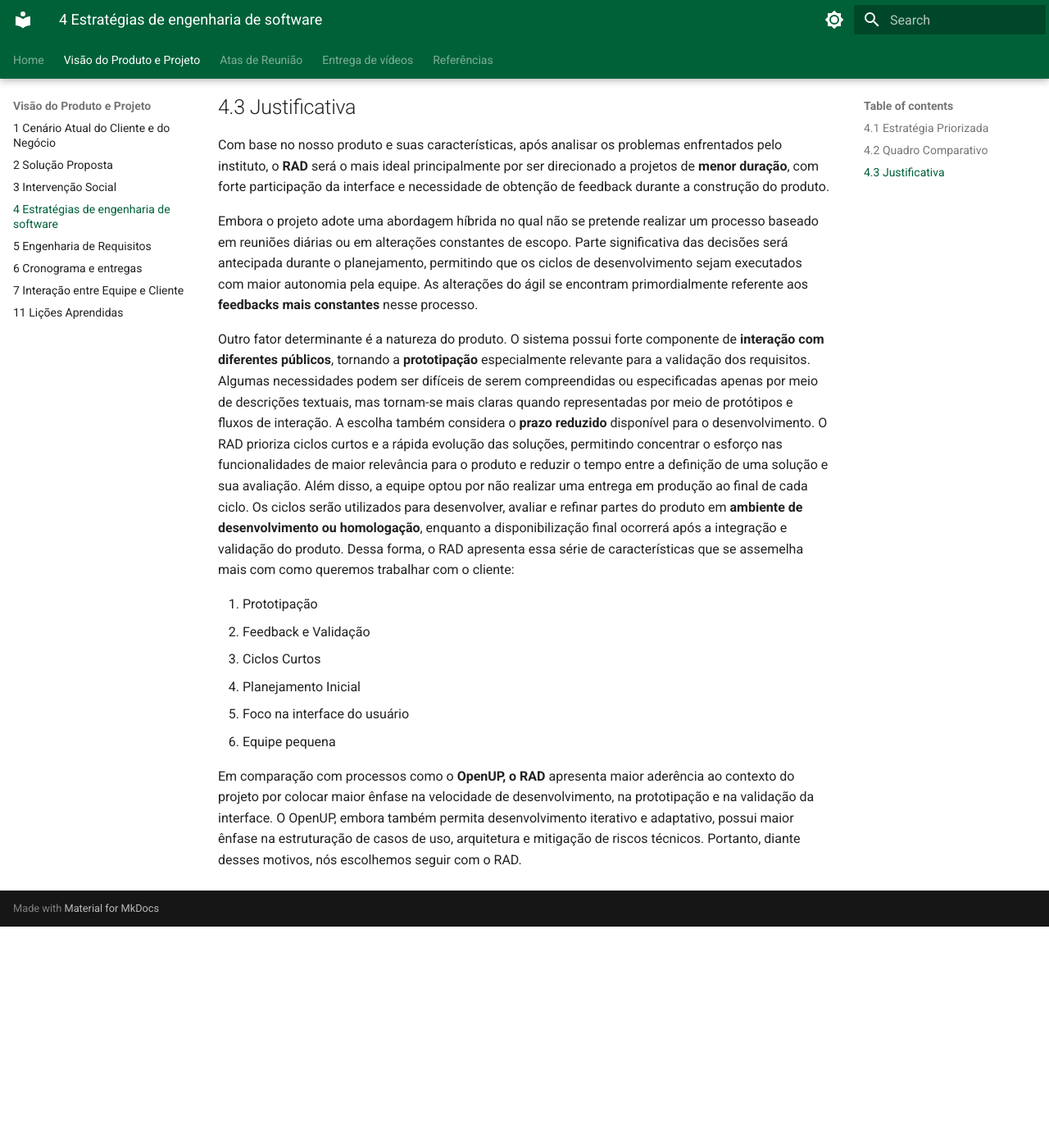
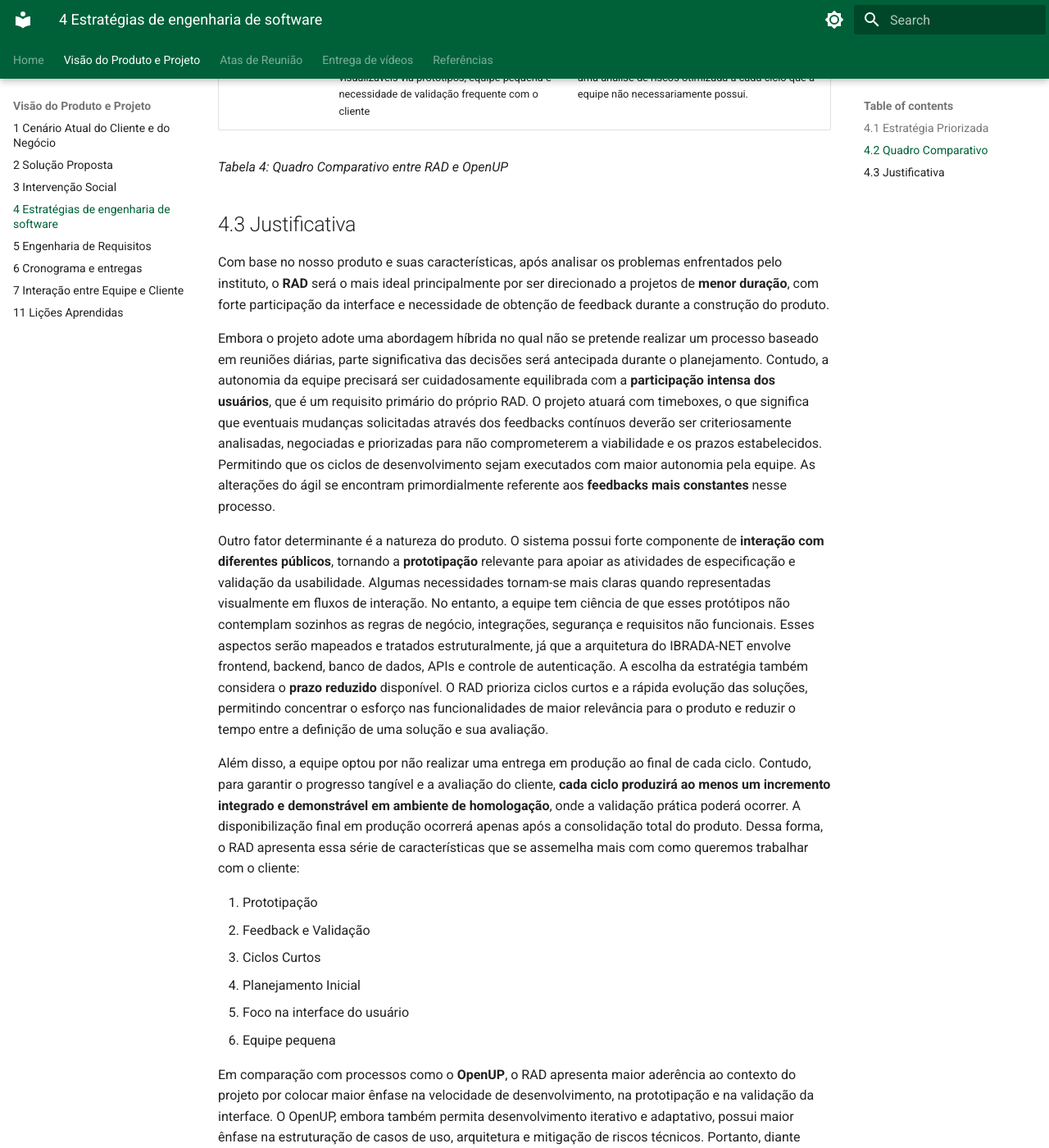
Before and after one commit to mdsreq-fga-unb/REQ-2026.2-T01-IBRADA-NET, an MkDocs documentation site: the page built from docs/documento-visao/4_estrategias.md, in a window 1280 px wide and 1400 px high, scrolled down 2169 px. Shown: the whole window at 82% size. Built offline with MkDocs 1.6.1 and Material for MkDocs 9.7.7, drawn with Linux system fonts in a browser that asks for light colours; before the commit the page ends 3299 px from its top, so only the background shows below that; some of the changed text lies outside the part shown.

```diff
--- a/docs/documento-visao/4_estrategias.md
+++ b/docs/documento-visao/4_estrategias.md
@@ -17,15 +17,15 @@ O quadro a seguir apresenta uma comparação entre o RAD e o OpenUP, ambos são
 |-|-|-|
 |Abordagem geral|Altamente adaptativa e informal, com foco extremo em velocidade de entrega e interface. |Híbrida e estruturada, equilibrando agilidade com governança e validação arquitetural. |
 |Eixo central do processo|Velocidade de entrega,prazos fixos inegociáveis e iteração rápida de interfaces visuais e usuários. |Orientado a Casos de Uso e centrado em uma arquitetura robusta. |
-|Estrutura de fases|Quatro fases: Planejamento de requisitos, design do usuário, construção e cutover (implementação final)|Dividido em 4 macro-fases preditivas: Concepção, Elaboração, Construção e Transição. |
-|Gestão de riscos|Reativa. Os riscos são tratados por meio do feedback contínuo do cliente sobre o produto em evolução.|Proativa. Riscos técnicos e de negócio são mapeados e atacados antecipadamente.|
+|Estrutura de fases|Quatro fases: Planejamento de requisitos, design do usuário, construção e cutover (implementação final)|Estruturado em 4 fases: Concepção, Elaboração, Construção e Transição, mantendo o desenvolvimento iterativo e incremental dentro delas. |
+|Gestão de riscos|Feita majoritariamente pelo feedback contínuo, mas a equipe ainda precisa analisar e mapear os riscos antecipadamente para evitar gargalos.|Proativa. Riscos técnicos e de negócio são mapeados e atacados antecipadamente.|
 |Elicitação de requisitos|Feita em oficinas dinâmicas e validada diretamente através da interação com o software.|Baseada em Casos de Uso estruturados, cenários e mapeamento de requisitos não-funcionais. |
-|Papel da prototipagem|Central. O protótipo frequentemente evolui até se tornar o próprio sistema final, servindo como especificação e validação dos requisitos |Focado em mitigação técnica. Usa-se a "arquitetura executável" para validar integrações, não apenas a interface. |
+|Papel da prototipagem|Central. O protótipo frequentemente evolui até se tornar o próprio sistema final. Estimula a validação contínua dos requisitos, reduz o tempo total de entrega nas timeboxes e promove a mitigação de riscos através do feedback dos protótipos. |Focado em mitigação técnica. Usa-se a "arquitetura executável" para validar integrações, não apenas a interface. |
 |Participação do usuário/cliente|Contínua, ativa e indispensável, especialmente na fase de design do usuário. Sem o cliente testando ativamente, o modelo falha. Ciclos curtos de prototipagem-revisão-refinamento.|Importante no início, fim e revisões de iteração, mas o time técnico tem mais autonomia durante a Construção. |
 |Documentação|Tende a ser semelhante ao OpenUP, porém, menos formal. mantém a documentação de requisitos, protótipos e validações como medida de rastreabilidade|Enxuta, pragmática, mas presente. Mantém artefatos essenciais para garantir o entendimento e a rastreabilidade. |
 |Organização dos requisitos|Listas de funcionalidades (features) flexíveis focadas no fluxo da interface do usuário. |Modelos de Casos de Uso, priorizados pelo valor de negócio e pelo risco técnico associado. |
-|Flexibilidade para mudanças|Altíssima do início ao fim. Escopo é constantemente  alterado com base em feedbacks imediatos dos stakeholders.|Alta durante as iterações, porém mudanças arquiteturais profundas são desencorajadas após a fase de Elaboração. |
-|Escala e complexidade adequadas|Projetos pequenos, de curta duração, baixa complexidade de backend e alto foco em UI/UX. |Projetos de pequeno a médio porte que exigem conexões de banco de dados, integrações e regras de negócio complexas.|
+|Flexibilidade para mudanças|Alta do início ao fim. Mudanças ocorrem baseadas nos feedbacks, mas precisam ser devidamente analisadas, negociadas e priorizadas para preservar o prazo das timeboxes e a viabilidade do projeto. |Alta durante as iterações, porém mudanças arquiteturais profundas são desencorajadas após a fase de Elaboração. |
+|Escala e complexidade adequadas|Projetos de curta duração com alto foco em UI/UX e necessidade de validação contínua, mesmo lidando com arquiteturas que exijam integrações. |Projetos de pequeno a médio porte que exigem conexões de banco de dados, integrações e regras de negócio complexas.|
 |Limitações principais|Menor adequação para sistemas complexos ou de missão crítica; risco de foco excessivo em interfaces; dependência de comprometimento intenso dos usuários finais; dificuldades com sistemas de grande escala ou alta interoperabilidade com sistemas legados |Pode parecer excessivamente burocrático para projetos simples ou rápidos demais. Curva de aprendizado inicial maior. |
 |Complexidade de gerenciamento|Baixa. O controle é focado em entregas rápidas e colaboração direta com usuários|Moderada. Requer acompanhamento de metas de fases, evolução de artefatos e controle de iterações. |
 |Tendencias atuais|Integração com DevOps para entrega contínua; incorporação de ferramentas low-code/no-code|Seus princípios sobrevivem em frameworks de agilidade escalada (como SAFe e DAD) que exigem governança sobre o desenvolvimento ágil. |
@@ -37,10 +37,11 @@ O quadro a seguir apresenta uma comparação entre o RAD e o OpenUP, ambos são
 
 Com base no nosso produto e suas características, após analisar os problemas enfrentados pelo instituto, o **RAD** será o mais ideal principalmente por ser direcionado a projetos de **menor duração**, com forte participação da interface e necessidade de obtenção de feedback durante a construção do produto.
 
-Embora o projeto adote uma abordagem híbrida no qual não se pretende realizar um processo baseado em reuniões diárias ou em alterações constantes de escopo. Parte significativa das decisões será antecipada durante o planejamento, permitindo que os ciclos de desenvolvimento sejam executados com maior autonomia pela equipe. As alterações do ágil se encontram primordialmente referente aos **feedbacks mais constantes** nesse processo.
+Embora o projeto adote uma abordagem híbrida no qual não se pretende realizar um processo baseado em reuniões diárias, parte significativa das decisões será antecipada durante o planejamento. Contudo, a autonomia da equipe precisará ser cuidadosamente equilibrada com a **participação intensa dos usuários**, que é um requisito primário do próprio RAD. O projeto atuará com timeboxes, o que significa que eventuais mudanças solicitadas através dos feedbacks contínuos deverão ser criteriosamente analisadas, negociadas e priorizadas para não comprometerem a viabilidade e os prazos estabelecidos. Permitindo que os ciclos de desenvolvimento sejam executados com maior autonomia pela equipe. As alterações do ágil se encontram primordialmente referente aos **feedbacks mais constantes** nesse processo.
 
-Outro fator determinante é a natureza do produto. O sistema possui forte componente de **interação com diferentes públicos**, tornando a **prototipação** especialmente relevante para a validação dos requisitos. Algumas necessidades podem ser difíceis de serem compreendidas ou especificadas apenas por meio de descrições textuais, mas tornam-se mais claras quando representadas por meio de protótipos e fluxos de interação. A escolha também considera o **prazo reduzido** disponível para o desenvolvimento. O RAD prioriza ciclos curtos e a rápida evolução das soluções, permitindo concentrar o esforço nas funcionalidades de maior relevância para o produto e reduzir o tempo entre a definição de uma solução e sua avaliação.
-Além disso, a equipe optou por não realizar uma entrega em produção ao final de cada ciclo. Os ciclos serão utilizados para desenvolver, avaliar e refinar partes do produto em **ambiente de desenvolvimento ou homologação**, enquanto a disponibilização final ocorrerá após a integração e validação do produto. Dessa forma, o RAD apresenta essa série de características que se assemelha mais com como queremos trabalhar com o cliente:
+Outro fator determinante é a natureza do produto. O sistema possui forte componente de **interação com diferentes públicos**, tornando a **prototipação** relevante para apoiar as atividades de especificação e validação da usabilidade. Algumas necessidades tornam-se mais claras quando representadas visualmente em fluxos de interação. No entanto, a equipe tem ciência de que esses protótipos não contemplam sozinhos as regras de negócio, integrações, segurança e requisitos não funcionais. Esses aspectos serão mapeados e tratados estruturalmente, já que a arquitetura do IBRADA-NET envolve frontend, backend, banco de dados, APIs e controle de autenticação. A escolha da estratégia também considera o **prazo reduzido** disponível. O RAD prioriza ciclos curtos e a rápida evolução das soluções, permitindo concentrar o esforço nas funcionalidades de maior relevância para o produto e reduzir o tempo entre a definição de uma solução e sua avaliação.
+
+Além disso, a equipe optou por não realizar uma entrega em produção ao final de cada ciclo. Contudo, para garantir o progresso tangível e a avaliação do cliente, **cada ciclo produzirá ao menos um incremento integrado e demonstrável em ambiente de homologação**, onde a validação prática poderá ocorrer. A disponibilização final em produção ocorrerá apenas após a consolidação total do produto. Dessa forma, o RAD apresenta essa série de características que se assemelha mais com como queremos trabalhar com o cliente:
 
 1. Prototipação
 2. Feedback e Validação
@@ -49,4 +50,4 @@ Além disso, a equipe optou por não realizar uma entrega em produção ao final
 5. Foco na interface do usuário
 6. Equipe pequena
 
-Em comparação com processos como o **OpenUP, o RAD** apresenta maior aderência ao contexto do projeto por colocar maior ênfase na velocidade de desenvolvimento, na prototipação e na validação da interface. O OpenUP, embora também permita desenvolvimento iterativo e adaptativo, possui maior ênfase na estruturação de casos de uso, arquitetura e mitigação de riscos técnicos. Portanto, diante desses motivos, nós escolhemos seguir com o RAD.
+Em comparação com processos como o **OpenUP**, o RAD apresenta maior aderência ao contexto do projeto por colocar maior ênfase na velocidade de desenvolvimento, na prototipação e na validação da interface. O OpenUP, embora também permita desenvolvimento iterativo e adaptativo, possui maior ênfase na estruturação de casos de uso, arquitetura e mitigação de riscos técnicos. Portanto, diante desses motivos, nós escolhemos seguir com o RAD.
```
Also changed, not shown: docs/documento-visao/1_cenarioAtual.md (+1 -0 lines), site/documento-visao/1_cenarioAtual.html, site/documento-visao/4_estrategias.html, site/search/search_index.js, site/search/search_index.json, 1 other file.
